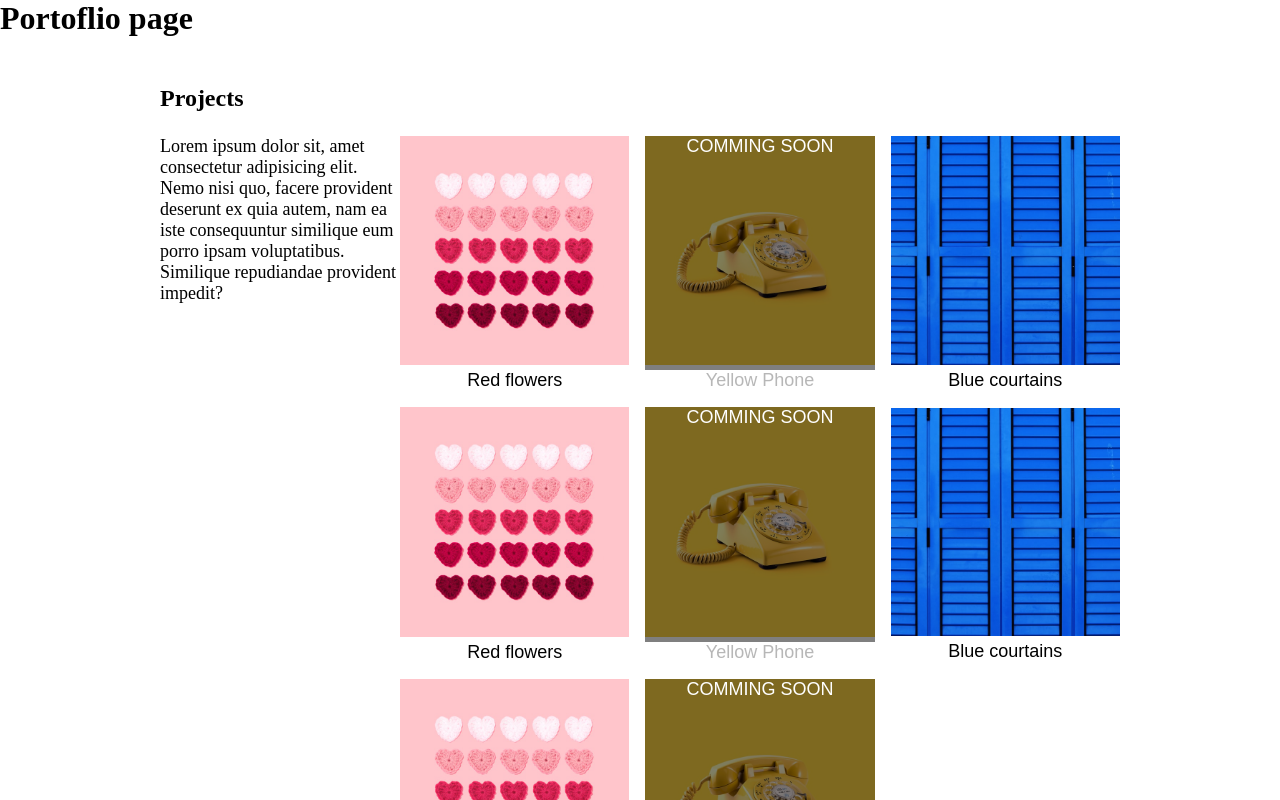
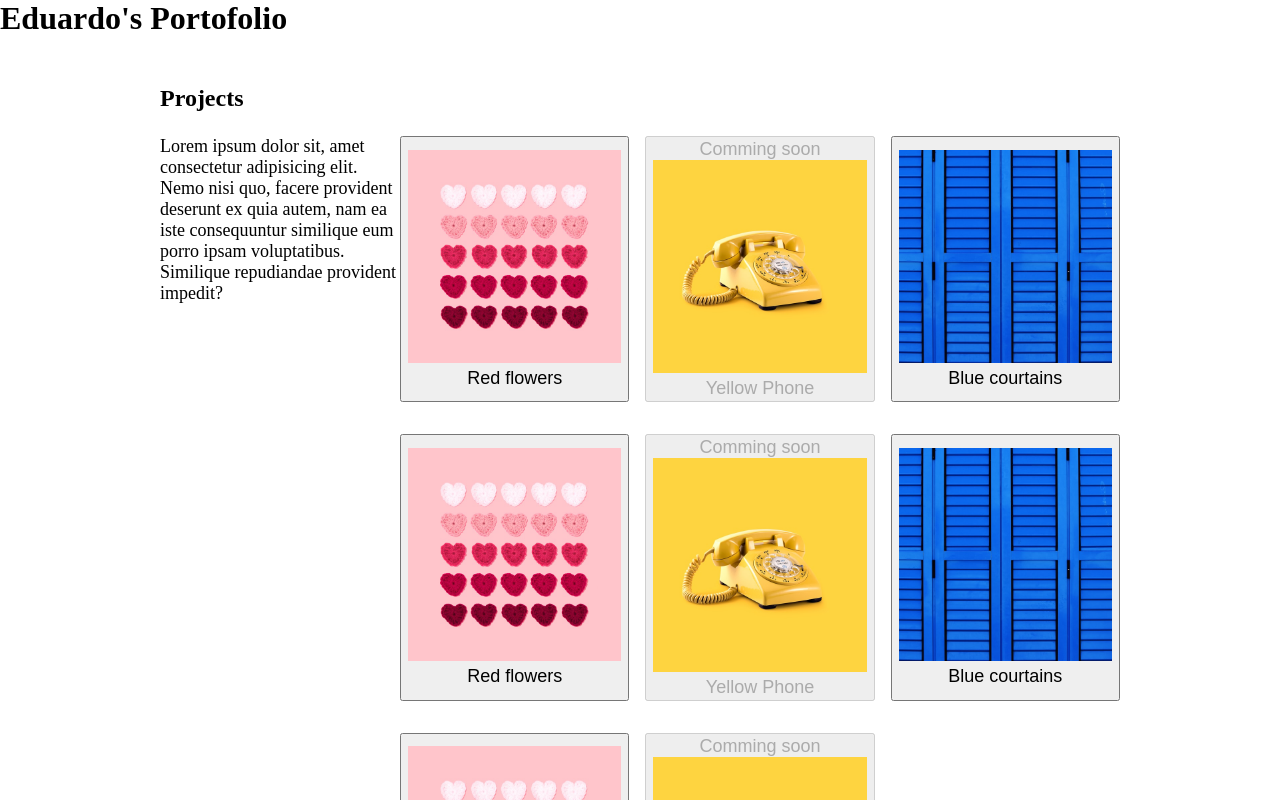
Before and after one commit to elalienx/json-data, a React (Create React App) app: page / in a window 1280 px wide. Shown: the top 800 px of the page. Built offline with nearby package versions, Linux system fonts and the light colour scheme.

Commit message:
im refactoring projects to add the technologies section

```diff
--- a/src/App.jsx
+++ b/src/App.jsx
@@ -1,29 +1,13 @@
 // Project files
-import Card from "./components/Card";
-import projects from "./data/projects.json";
+import Hero from "./sections/Hero";
+import Projects from "./sections/Projects";
 import "./styles/style.css";
 
 export default function App() {
-  // Components
-  const Projects = projects.map((item) => <Card key={item.id} item={item} />);
-
   return (
     <div className="App">
-      <h1>Portoflio page</h1>
-
-      {/* Project */}
-      <section className="projects">
-        <h2>Projects</h2>
-        <div className="grid">
-          <p>
-            Lorem ipsum dolor sit, amet consectetur adipisicing elit. Nemo nisi
-            quo, facere provident deserunt ex quia autem, nam ea iste
-            consequuntur similique eum porro ipsam voluptatibus. Similique
-            repudiandae provident impedit?
-          </p>
-          <div className="content">{Projects}</div>
-        </div>
-      </section>
+      <Hero />
+      <Projects />
     </div>
   );
 }
--- a/src/components/Card.jsx
+++ b/src/components/ProjectItem.jsx
@@ -1,4 +1,4 @@
-export default function Card({ item }) {
+export default function ProjectItem({ item }) {
   const { title, imageURL, message, active } = item;
 
   // Properties
--- /dev/null
+++ b/src/sections/Hero.jsx
@@ -0,0 +1,7 @@
+export default function Hero() {
+  return (
+    <header>
+      <h1>Eduardo's Portofolio</h1>
+    </header>
+  );
+}
--- /dev/null
+++ b/src/sections/Projects.jsx
@@ -0,0 +1,25 @@
+// Project
+import ProjectItem from "../components/ProjectItem";
+import projects from "../data/projects.json";
+
+export default function Projects() {
+  // Components
+  const Projects = projects.map((item) => (
+    <ProjectItem key={item.id} item={item} />
+  ));
+
+  return (
+    <section className="projects">
+      <h2>Projects</h2>
+      <div className="grid">
+        <p>
+          Lorem ipsum dolor sit, amet consectetur adipisicing elit. Nemo nisi
+          quo, facere provident deserunt ex quia autem, nam ea iste consequuntur
+          similique eum porro ipsam voluptatibus. Similique repudiandae
+          provident impedit?
+        </p>
+        <div className="content">{Projects}</div>
+      </div>
+    </section>
+  );
+}
--- a/src/styles/card.css
+++ b/src/styles/project-item.css
@@ -1,15 +1,15 @@
-.card {
+.project-item {
   margin: 0;
   padding: 0;
   background: none;
   border: none;
 }
 
-.card .header {
+.project-item .header {
   position: relative;
 }
 
-.card .comming-soon {
+.project-item .comming-soon {
   position: absolute;
   top: 0;
   right: 0;
@@ -20,6 +20,6 @@
   text-transform: uppercase;
 }
 
-.card .title {
+.project-item .title {
   display: block;
 }
--- a/src/styles/style.css
+++ b/src/styles/style.css
@@ -1,5 +1,5 @@
 @import "./layout.css";
 @import "./typography.css";
 @import "./project.css";
-@import "./card.css";
+@import "./project-item.css";
 /* @import "./debug.css"; */
```
Also changed, not shown: src/sections/Technologies.jsx (added, +14 -0 lines).
